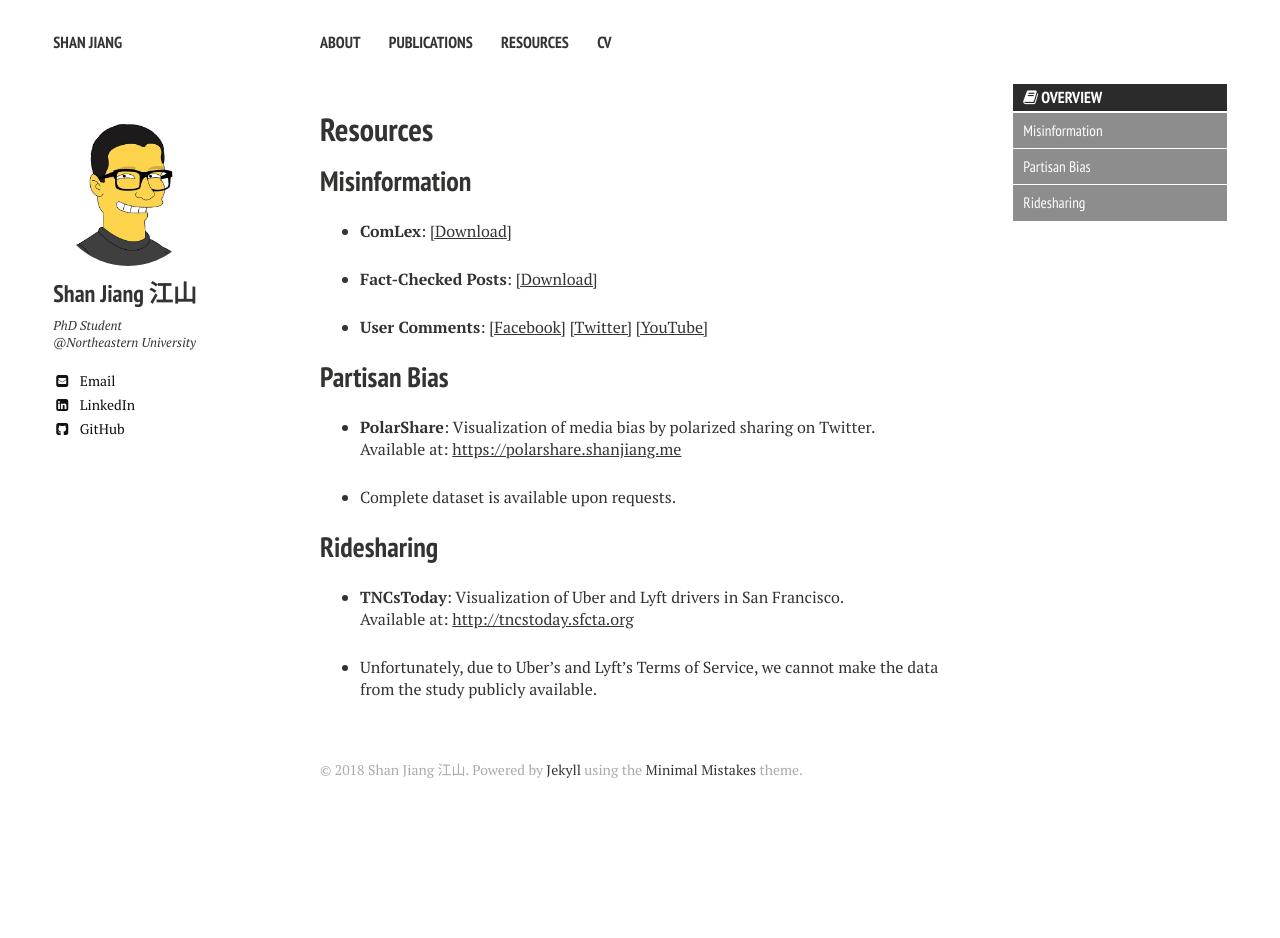
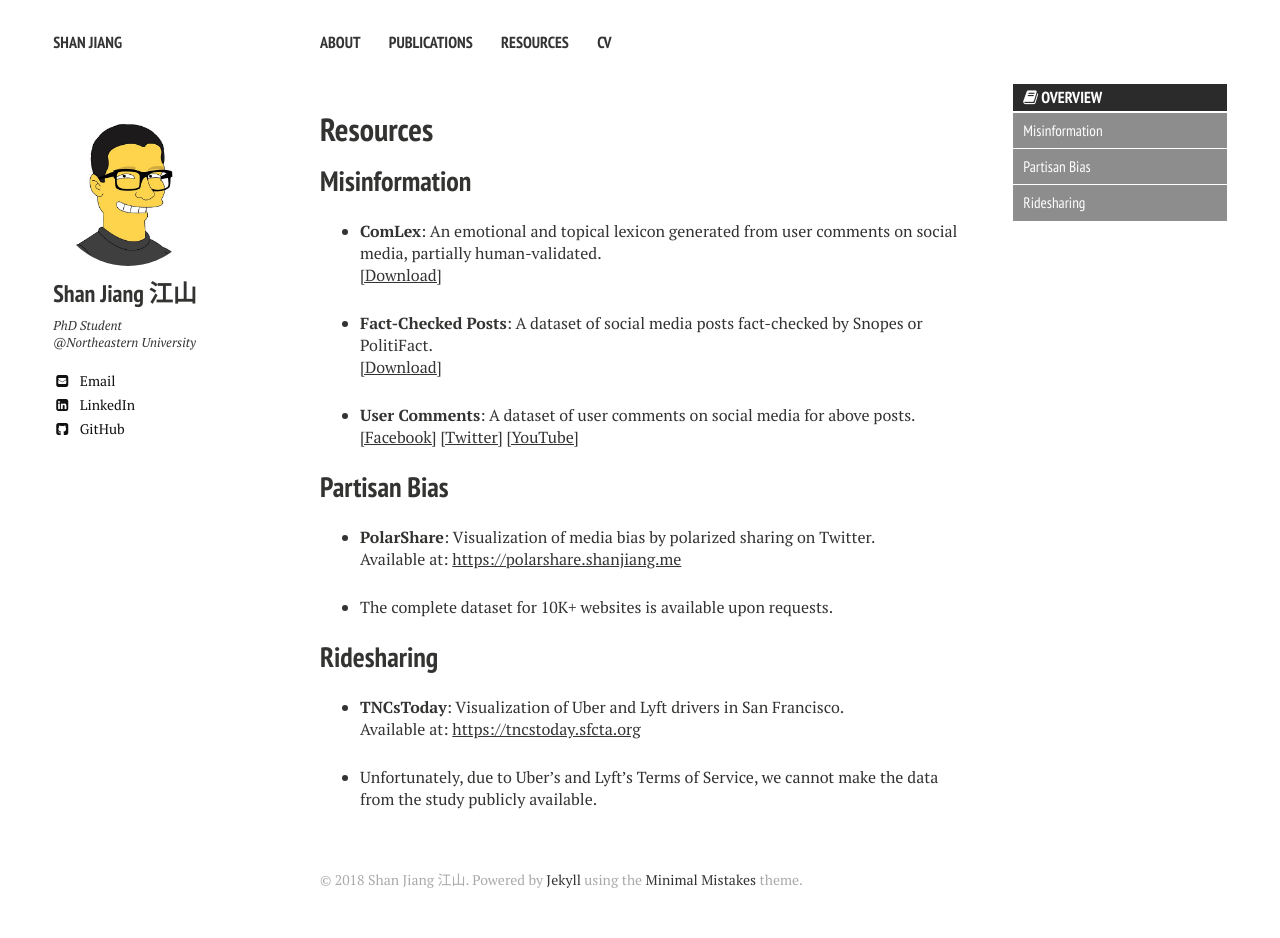
Before and after one commit to printfoo/printfoo.github.io, a Jekyll site: the page built from resources/index.md, in a window 1280 px wide. Built offline with Jekyll 4.4.1, drawn with Linux system fonts in a browser that asks for light colours; nearby versions of some CDN libraries; before the commit the page ends 900 px from its top, so only the background shows below that.

Commit message:
update resources

```diff
--- a/resources/index.md
+++ b/resources/index.md
@@ -11,22 +11,25 @@ comments: false
 
 ## Misinformation
 
-* **ComLex**: [\[Download\]](ComLex.csv){:target="_blank"}
+* **ComLex**: An emotional and topical lexicon generated from user comments on social media, partially human-validated.
+[\[Download\]](ComLex.csv){:target="_blank"}
 
-* **Fact-Checked Posts**: [\[Download\]](factchecks.csv){:target="_blank"}
+* **Fact-Checked Posts**: A dataset of social media posts fact-checked by Snopes or PolitiFact.
+[\[Download\]](factchecks.csv){:target="_blank"}
 
-* **User Comments**: [\[Facebook\]](comments/facebook.bz2){:target="_blank"} [\[Twitter\]](comments/twitter.bz2){:target="_blank"} [\[YouTube\]](comments/youtube.bz2){:target="_blank"}
+* **User Comments**: A dataset of user comments on social media for above posts.
+[\[Facebook\]](comments/facebook.bz2){:target="_blank"}  [\[Twitter\]](comments/twitter.bz2){:target="_blank"}  [\[YouTube\]](comments/youtube.bz2){:target="_blank"}
 
 ## Partisan Bias
 
 * **PolarShare**: Visualization of media bias by polarized sharing on Twitter.
 Available at: [https://polarshare.shanjiang.me](https://polarshare.shanjiang.me){:target="_blank"}
 
-* Complete dataset is available upon requests.
+* The complete dataset for 10K+ websites is available upon requests.
 
 ## Ridesharing
 
 * **TNCsToday**: Visualization of Uber and Lyft drivers in San Francisco.
-Available at: [http://tncstoday.sfcta.org](http://tncstoday.sfcta.org){:target="_blank"}
+Available at: [https://tncstoday.sfcta.org](https://tncstoday.sfcta.org){:target="_blank"}
 
 * Unfortunately, due to Uber's and Lyft's Terms of Service, we cannot make the data from the study publicly available.
```
Also changed, not shown: publications/index.md (+3 -3 lines).
